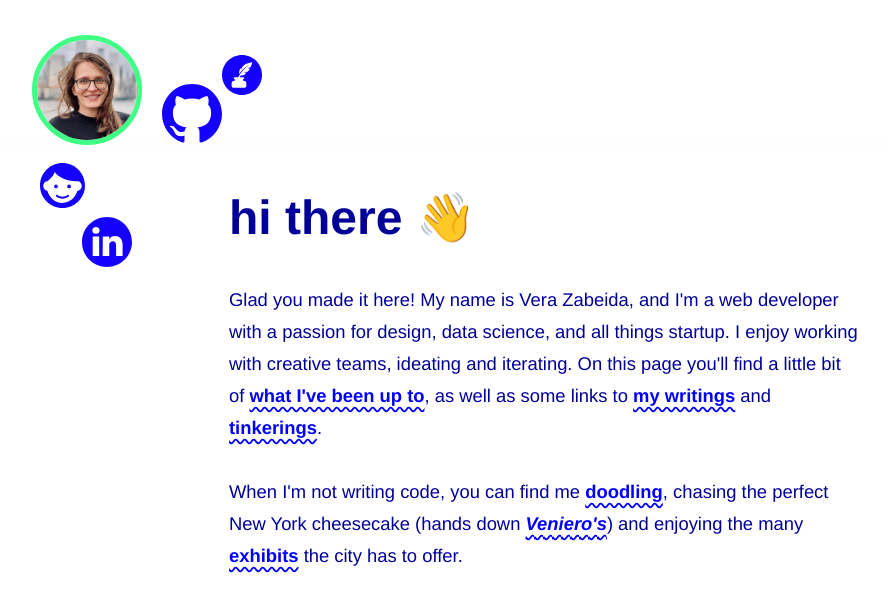
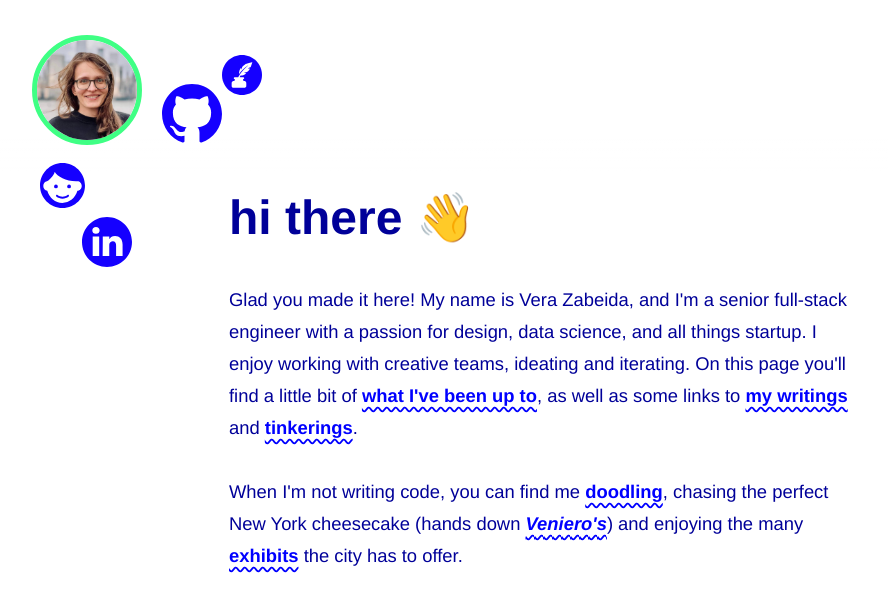
Before and after one commit to VeraZab/one-page, a Next.js app: page / in a window 1280 px wide. Shown: the top 612 px of the page, without its empty margins (96-984 px from the left). Built offline with nearby package versions, Linux system fonts and the light colour scheme; no server answers.

Commit message:
Frame the three syncable parts honestly; update bio to senior full-stack engineer

```diff
--- a/components/Bio.tsx
+++ b/components/Bio.tsx
@@ -10,8 +10,9 @@ export default function Bio() {
       <br />
       <br />
 
-      Glad you made it here! My name is Vera Zabeida, and I&apos;m a web developer
-      with a passion for design, data science, and all things startup. I enjoy
+      Glad you made it here! My name is Vera Zabeida, and I&apos;m a senior
+      full-stack engineer with a passion for design, data science, and all
+      things startup. I enjoy
       working with creative teams, ideating and iterating. On this page you&apos;ll
       find a little bit of{" "}
       <a target="_blank" href="/Vera_Zabeida_Senior_Full_Stack_Engineer.pdf">
--- a/content/posts/reusable-agent-configurations.mdx
+++ b/content/posts/reusable-agent-configurations.mdx
@@ -1,7 +1,7 @@
 ---
 title: "Reusable Agent Configurations for Claude Code and Codex"
 date: "2026-10-18"
-excerpt: "If you bounce between Claude Code and Codex on the same repo, you don't need two of everything. Here's the simple core that actually works — and the small part that stays custom."
+excerpt: "If you bounce between Claude Code and Codex on the same repo, you don't need two of everything. Here's the simple core that actually works."
 keywords:
   - Claude Code
   - Codex
@@ -13,7 +13,7 @@ keywords:
 
 If you're like me, you use both Claude Code and Codex. You drift between them over time as they each get better — sometimes one pulls ahead and you want to switch it up, or you let one review the other's work. And you hit the same little annoyance: you don't want to set things up twice. You add a skill or tweak your instructions in one, and you just want the other to have it too.
 
-I went looking for how far you can actually take that. The reassuring news: the part that does most of the work is genuinely simple. You don't need a framework or a sync daemon — just a couple of shared files and symlinks. Here's what held up.
+I went looking for how far you can actually take that. The frank answer: three things sync cleanly — your **instructions**, your **skills**, and your **MCP servers**. The first two are just shared files and symlinks; MCP needs a tiny generator. No framework, no sync daemon. For a lot of setups, that's genuinely enough. The rest — hooks, permissions, subagents, plugins — stays native to each tool, and I'll be straight about that too.
 
 ## Start here: one instructions file for both
 
@@ -76,7 +76,7 @@ agent-config/
 
 It's on GitHub: [github.com/VeraZab/agent-config](https://github.com/VeraZab/agent-config). `bootstrap.sh` is a dozen lines of `ln -s`. That's the whole trick — version-controlled files plus symlinks, reproducible with one command.
 
-If that covers your setup, you can stop here. For me, it covers most days.
+If that's all you need, you can stop here — plenty of setups won't need more. If you lean on MCP servers or custom tooling, keep going.
 
 ## MCP: one list, both formats
 
```
